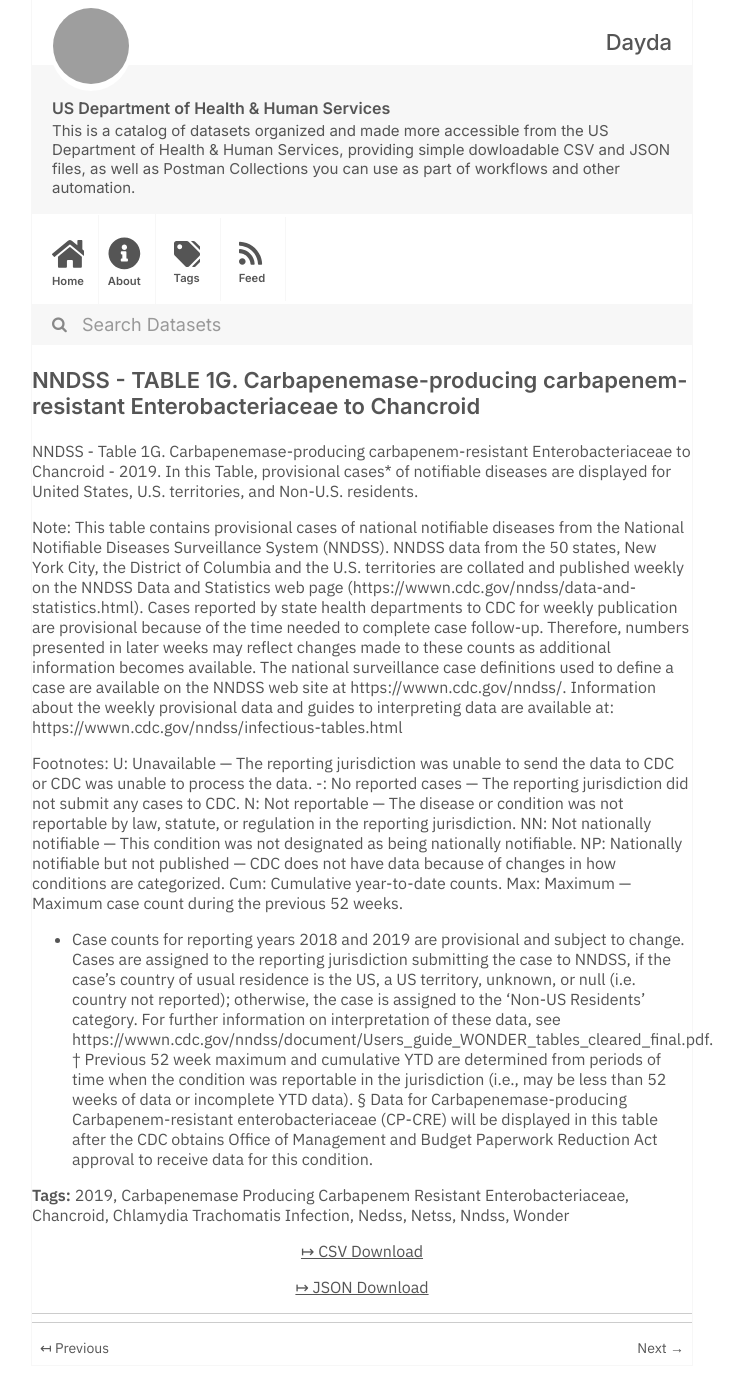
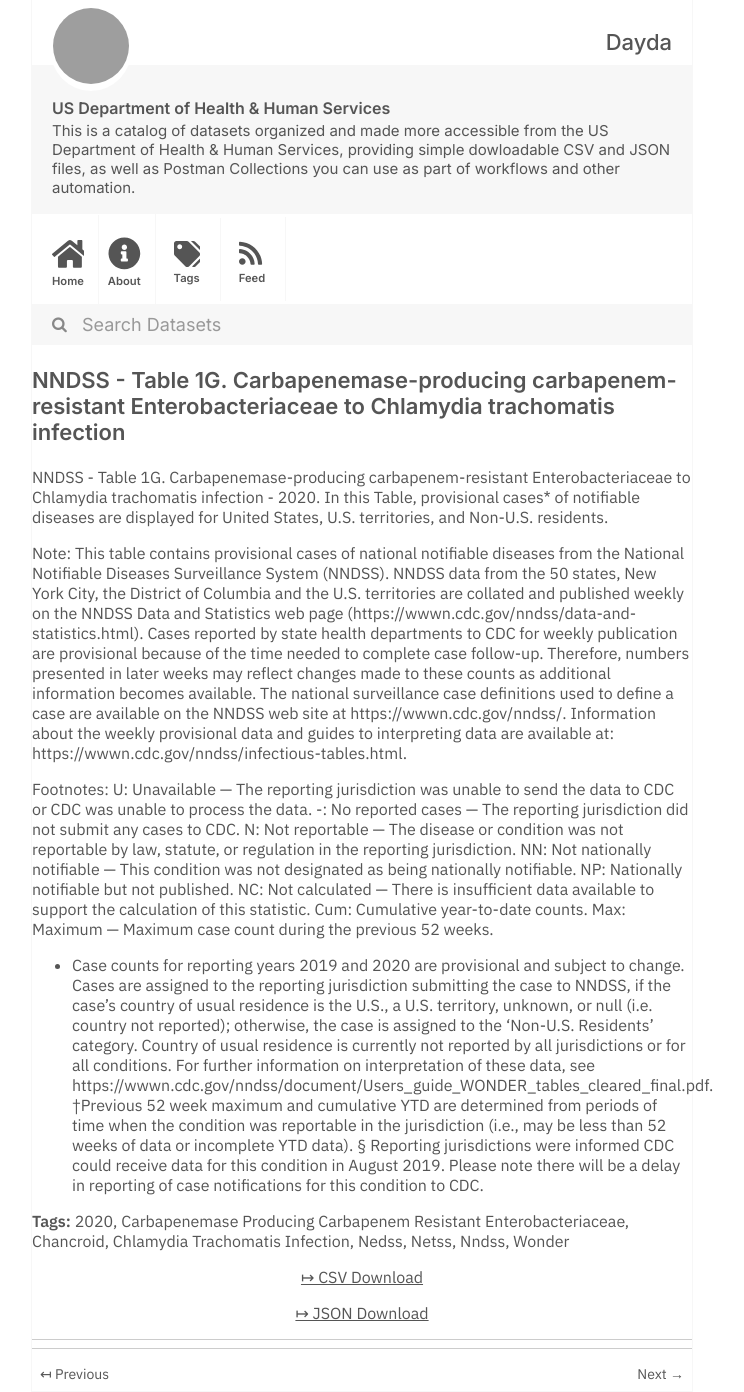
Before and after one commit to dayda-entities/us-department-of-health-and-human-services, a Jekyll site: the page built from _posts/2020-11-10-nndss-table-1g-carbapenemase-p.md, in a window 1280 px wide. Shown: the whole page, without its empty margins (278-1022 px from the left). Built offline with Jekyll 4.4.1, drawn with Linux system fonts in a browser that asks for light colours; before the commit the page ends 1366 px from its top, so only the background shows below that; grey boxes are pictures that could not be loaded.

Commit message:
Publish Data

```diff
--- a/_posts/2020-11-10-nndss-table-1g-carbapenemase-p.md
+++ b/_posts/2020-11-10-nndss-table-1g-carbapenemase-p.md
@@ -1,13 +1,13 @@
 ---
 title: >-
-  NNDSS - TABLE 1G. Carbapenemase-producing carbapenem-resistant
-  Enterobacteriaceae to Chancroid
-created: '2020-11-10T16:18:50.434805'
-modified: '2021-04-17T02:56:13.289376'
+  NNDSS - Table 1G. Carbapenemase-producing carbapenem-resistant
+  Enterobacteriaceae to Chlamydia trachomatis infection
+created: '2020-11-10T16:16:33.688843'
+modified: '2021-04-17T03:00:35.100362'
 state: active
 type: dataset
 tags:
-  - '2019'
+  - '2020'
   - Carbapenemase Producing Carbapenem Resistant Enterobacteriaceae
   - Chancroid
   - Chlamydia Trachomatis Infection
@@ -16,24 +16,25 @@ tags:
   - Nndss
   - Wonder
 groups: []
-csv_url: 'https://data.cdc.gov/api/views/phwv-i65c/rows.csv?accessType=DOWNLOAD'
-json_url: 'https://data.cdc.gov/api/views/phwv-i65c/rows.json?accessType=DOWNLOAD'
+csv_url: 'https://data.cdc.gov/api/views/cds4-6y7t/rows.csv?accessType=DOWNLOAD'
+json_url: 'https://data.cdc.gov/api/views/cds4-6y7t/rows.json?accessType=DOWNLOAD'
 layout: post
 
 ---
-NNDSS - Table 1G. Carbapenemase-producing carbapenem-resistant Enterobacteriaceae to Chancroid - 2019. In this Table, provisional cases* of notifiable diseases are displayed for United States, U.S. territories, and Non-U.S. residents.
+NNDSS - Table 1G. Carbapenemase-producing carbapenem-resistant Enterobacteriaceae to Chlamydia trachomatis infection - 2020. In this Table, provisional cases* of notifiable diseases are displayed for United States, U.S. territories, and Non-U.S. residents.
 
 Note:
-This table contains provisional cases of national notifiable diseases from the National Notifiable Diseases Surveillance System (NNDSS). NNDSS data from the 50 states, New York City, the District of Columbia and the U.S. territories are collated and published weekly on the NNDSS Data and Statistics web page (https://wwwn.cdc.gov/nndss/data-and-statistics.html). Cases reported by state health departments to CDC for weekly publication are provisional because of the time needed to complete case follow-up. Therefore, numbers presented in later weeks may reflect changes made to these counts as additional information becomes available. The national surveillance case definitions used to define a case are available on the NNDSS web site at https://wwwn.cdc.gov/nndss/. Information about the weekly provisional data and guides to interpreting data are available at: https://wwwn.cdc.gov/nndss/infectious-tables.html
+This table contains provisional cases of national notifiable diseases from the National Notifiable Diseases Surveillance System (NNDSS). NNDSS data from the 50 states, New York City, the District of Columbia and the U.S. territories are collated and published weekly on the NNDSS Data and Statistics web page (https://wwwn.cdc.gov/nndss/data-and-statistics.html). Cases reported by state health departments to CDC for weekly publication are provisional because of the time needed to complete case follow-up. Therefore, numbers presented in later weeks may reflect changes made to these counts as additional information becomes available. The national surveillance case definitions used to define a case are available on the NNDSS web site at https://wwwn.cdc.gov/nndss/. Information about the weekly provisional data and guides to interpreting data are available at: https://wwwn.cdc.gov/nndss/infectious-tables.html.
 
 Footnotes:
 U: Unavailable — The reporting jurisdiction was unable to send the data to CDC or CDC was unable to process the data.
 -: No reported cases — The reporting jurisdiction did not submit any cases to CDC.
 N: Not reportable — The disease or condition was not reportable by law, statute, or regulation in the reporting jurisdiction.
 NN: Not nationally notifiable — This condition was not designated as being nationally notifiable.
-NP: Nationally notifiable but not published — CDC does not have data because of changes in how conditions are categorized.
+NP: Nationally notifiable but not published.
+NC: Not calculated — There is insufficient data available to support the calculation of this statistic.
 Cum: Cumulative year-to-date counts.
 Max: Maximum — Maximum case count during the previous 52 weeks.
-* Case counts for reporting years 2018 and 2019 are provisional and subject to change. Cases are assigned to the reporting jurisdiction submitting the case to NNDSS, if the case's country of usual residence is the US, a US territory, unknown, or null (i.e. country not reported); otherwise, the case is assigned to the 'Non-US Residents' category. For further information on interpretation of these data, see https://wwwn.cdc.gov/nndss/document/Users_guide_WONDER_tables_cleared_final.pdf.
-† Previous 52 week maximum and cumulative YTD are determined from periods of time when the condition was reportable in the jurisdiction (i.e., may be less than 52 weeks of data or incomplete YTD data).
-§ Data for Carbapenemase-producing Carbapenem-resistant enterobacteriaceae (CP-CRE) will be displayed in this table after the CDC obtains Office of Management and Budget Paperwork Reduction Act approval to receive data for this condition.
+* Case counts for reporting years 2019 and 2020 are provisional and subject to change. Cases are assigned to the reporting jurisdiction submitting the case to NNDSS, if the case's country of usual residence is the U.S., a U.S. territory, unknown, or null (i.e. country not reported); otherwise, the case is assigned to the 'Non-U.S. Residents' category. Country of usual residence is currently not reported by all jurisdictions or for all conditions. For further information on interpretation of these data, see https://wwwn.cdc.gov/nndss/document/Users_guide_WONDER_tables_cleared_final.pdf.
+†Previous 52 week maximum and cumulative YTD are determined from periods of time when the condition was reportable in the jurisdiction (i.e., may be less than 52 weeks of data or incomplete YTD data).
+§ Reporting jurisdictions were informed CDC could receive data for this condition in August 2019. Please note there will be a delay in reporting of case notifications for this condition to CDC.
```
